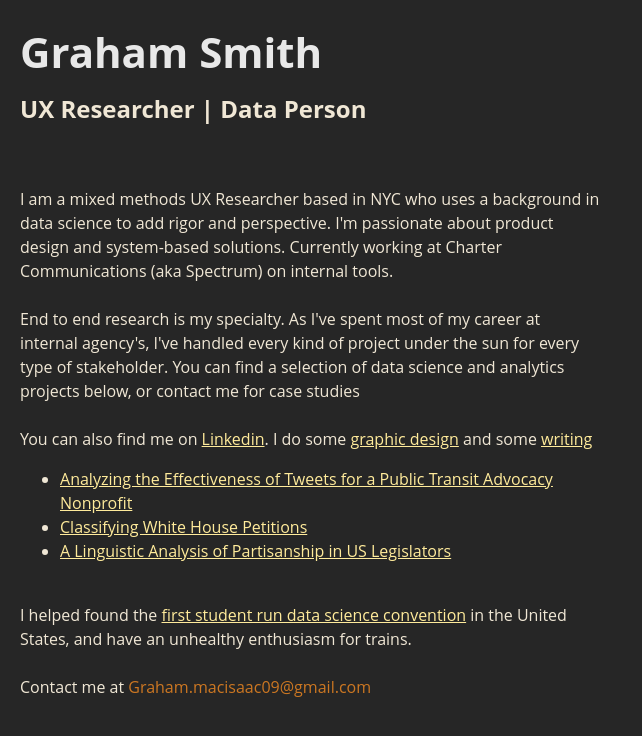
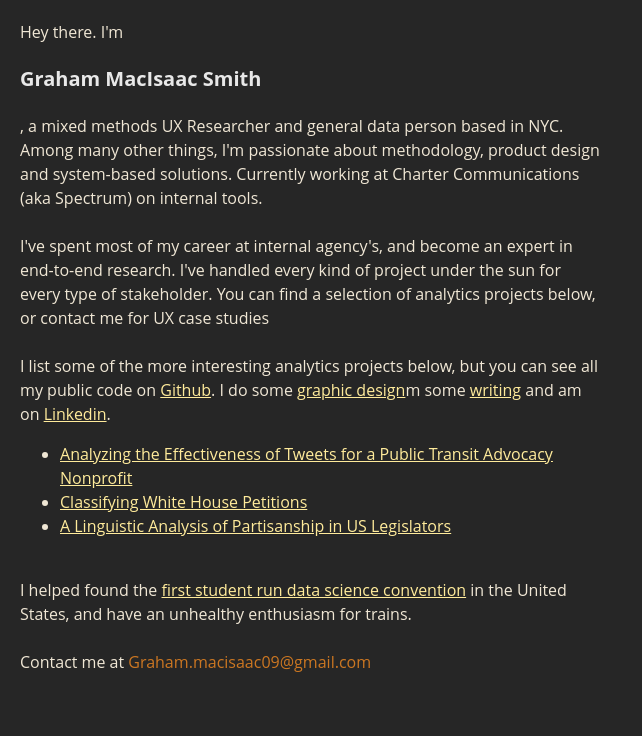
Before and after one commit to johnnycopes/graham-macisaac, a Jekyll site: the page index.html, which Jekyll copies as it is, in a window 1280 px wide. Shown: the top 736 px of the page, without its empty margins (0-642 px from the left). Built offline with Jekyll 4.4.1, drawn with Linux system fonts in a browser that asks for light colours.

Commit message:
Update index.html

```diff
--- a/index.html
+++ b/index.html
@@ -46,15 +46,12 @@
 </head>
 
 <body>
-	<h1> Graham Smith </h1>
-	<h2> UX Researcher | Data Person </h2>
-	<br>
 <p>
-I am a mixed methods UX Researcher based in NYC who uses a background in data science to add rigor and perspective. I'm passionate about product design and system-based solutions. Currently working at Charter Communications (aka Spectrum) on internal tools.<br>
+Hey there. I'm <h3>Graham MacIsaac Smith</h3>, a <h23>mixed methods UX Researcher</h23> and general data person based in NYC. Among many other things, I'm passionate about methodology, product design and system-based solutions. Currently working at Charter Communications (aka Spectrum) on internal tools.<br>
 <br>
-End to end research is my specialty. As I've spent most of my career at internal agency's, I've handled every kind of project under the sun for every type of stakeholder. You can find a selection of data science and analytics projects below, or contact me for case studies<br>
+I've spent most of my career at internal agency's, and become an expert in end-to-end research. I've handled every kind of project under the sun for every type of stakeholder. You can find a selection of analytics projects below, or contact me for UX case studies<br>
 <br>
-You can also find me on <a href="https://www.linkedin.com/in/graham-m-smith/">Linkedin</a>. I do some <a href="https://dribbble.com/GrayMac">graphic design</a> and some <a href="https://thedecisionlab.com/insights/consumer-insights/how-behavioral-science-can-make-airports-less-miserable">writing</a>
+I list some of the more interesting analytics projects below, but you can see all my public code on <a href="https://github.com/Graham-MacIsaac">Github</a>. I do some <a href="https://dribbble.com/GrayMac">graphic design</a>m some <a href="https://thedecisionlab.com/insights/consumer-insights/how-behavioral-science-can-make-airports-less-miserable">writing</a> and am on <a href="https://www.linkedin.com/in/graham-m-smith/">Linkedin</a>.
 <br>
 <ul>
 <li><a href='https://graham-macisaac.github.io/Transit-Tweets/'>Analyzing the Effectiveness of Tweets for a Public Transit Advocacy Nonprofit </a></li>
```
